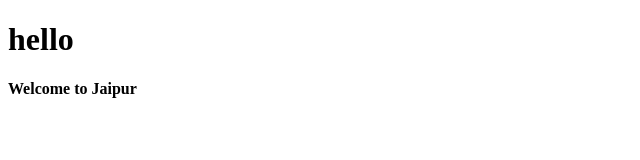
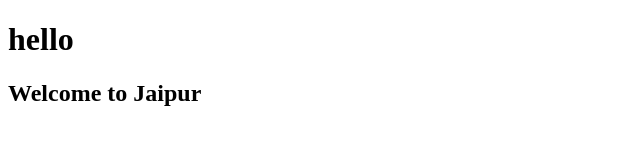
Before and after one commit to Palak2005agarwal/urban-doodle, a plain HTML site: page index.html in a window 1280 px wide. Shown: the whole page, without its empty margins (0-640 px from the left). Drawn offline with Linux system fonts and the light colour scheme.

Commit message:
h2 added

```diff
--- a/index.html
+++ b/index.html
@@ -7,6 +7,6 @@
 </head>
 <body>
     <h1>hello</h1>
-    <h4>Welcome to Jaipur</h4>
+    <h2>Welcome to Jaipur</h2>
 </body>
 </html>
```
